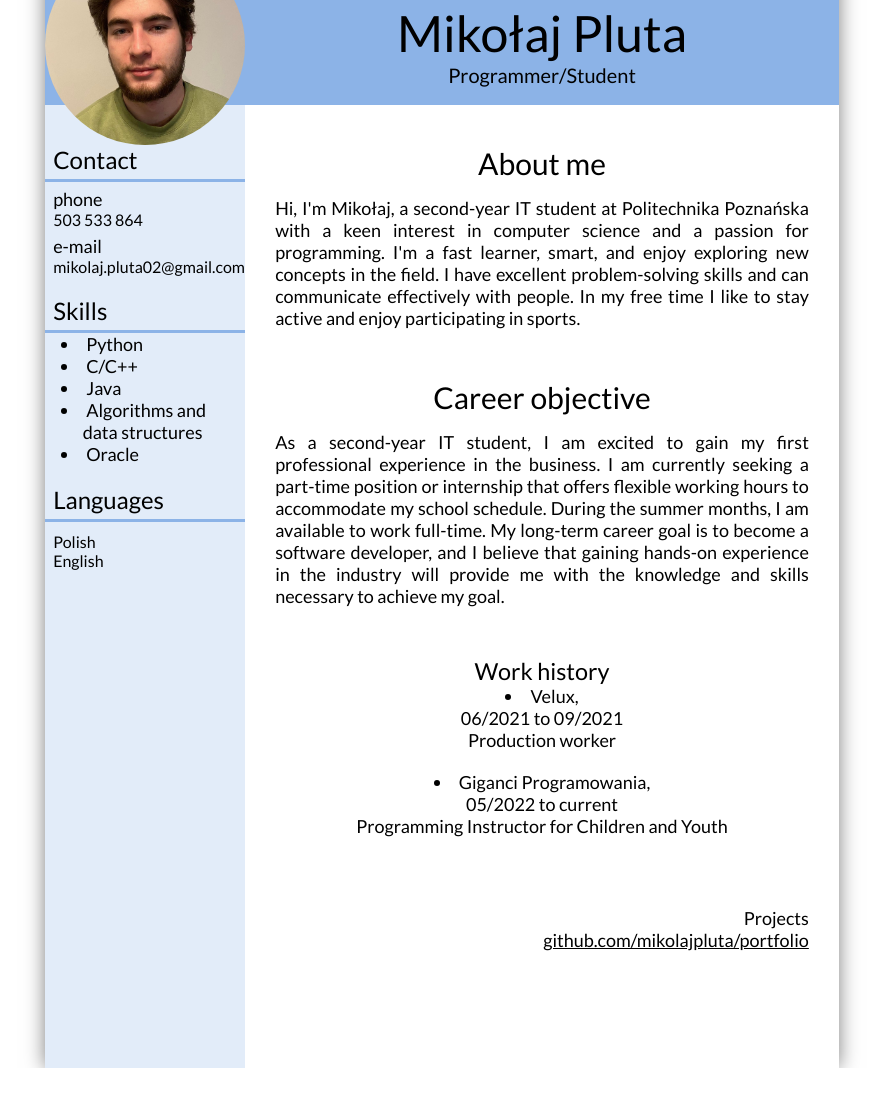
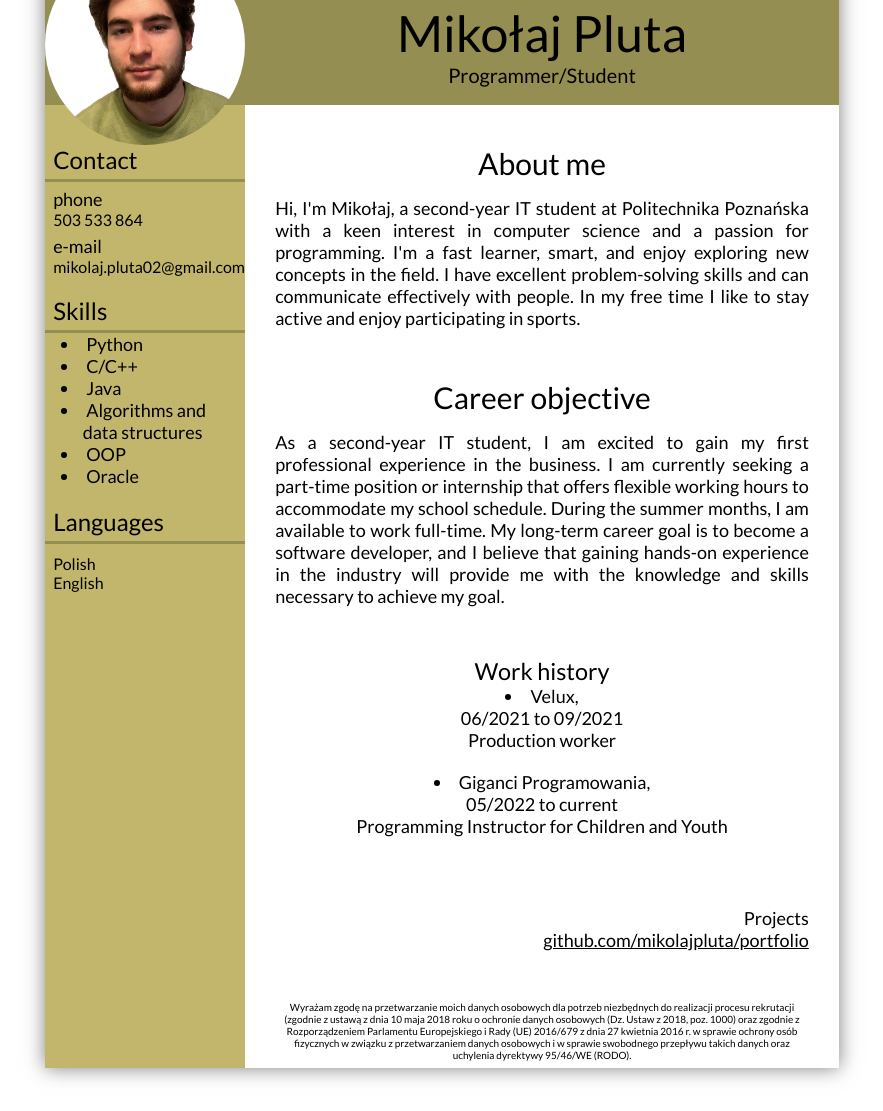
Before and after one commit to mikolajpluta/mikolajpluta.github.io, a plain HTML site: page index.html in a window 1280 px wide. Shown: the part 55-1166 px from the top of the page, without its empty margins (198-1081 px from the left). Before the commit the page ends 1123 px from the top, so only its background shows below. Drawn offline with Linux system fonts and the light colour scheme.

Commit message:
clausule addeed

```diff
--- a/index.html
+++ b/index.html
@@ -12,7 +12,7 @@
 <body>
     <div id="container">
         <header>
-            <img src="photo.jpg">
+            <img src="photo_2.jpg">
             <div id="title">
                 <h1 id="name">Mikołaj Pluta</h1>
                 <h3 id="short_description">Programmer/Student</h3>
@@ -32,6 +32,7 @@
                 <li>C/C++</li>
                 <li>Java</li>
                 <li>Algorithms and &emsp; data structures</li>
+                <li>OOP</li>
                 <li>Oracle</li>
             </ul>
 
@@ -75,6 +76,11 @@
                 <span>Projects</span><br>
                 <a href="https://github.com/mikolajpluta/portfolio">github.com/mikolajpluta/portfolio</a>
             </p>
+
+            <p id="clausule">Wyrażam zgodę na przetwarzanie moich danych osobowych dla potrzeb niezbędnych do realizacji procesu rekrutacji (zgodnie z ustawą z dnia 10 maja 2018 roku o ochronie
+                danych osobowych (Dz. Ustaw z 2018, poz. 1000) oraz zgodnie z Rozporządzeniem Parlamentu Europejskiego i Rady (UE) 2016/679 z dnia 27 kwietnia 2016 r. w sprawie
+                ochrony osób fizycznych w związku z przetwarzaniem danych osobowych i w sprawie swobodnego przepływu takich danych oraz uchylenia dyrektywy 95/46/WE (RODO).
+            </p>
         </div>
 
     </div>
--- a/style.css
+++ b/style.css
@@ -19,7 +19,7 @@ html, body{
     margin-left:auto ;
     margin-right:auto;
     background: linear-gradient(to right,
-    #e2ecf9 max(200px, 25%),
+    #c1b66c/*#e2ecf9*/ max(200px, 25%),
     #ffffff max(200px, 25%) 100%
     );
     box-shadow: 0 0 0.5cm rgba(0,0,0,0.5);
@@ -54,7 +54,7 @@ header{
     align-items: center;
     background: linear-gradient(
         transparent 20%,
-        #8cb3e7 20% 80%,
+        #948e52/*#8cb3e7*/ 20% 80%,
         transparent 80% 100%
         );
     max-height: 200px;
@@ -67,7 +67,7 @@ header{
 
 #left h3{
     font-size: 24px;
-    border-bottom: 3px solid #8cb3e7;
+    border-bottom: 3px solid #948e52;
     padding-bottom: 5px;
 }
 
@@ -132,3 +132,7 @@ header{
 a{
     color: black;
 }
+
+#clausule{
+    font-size: 10px !important;
+}
```
Also changed, not shown: photo_2.jpg (added).
